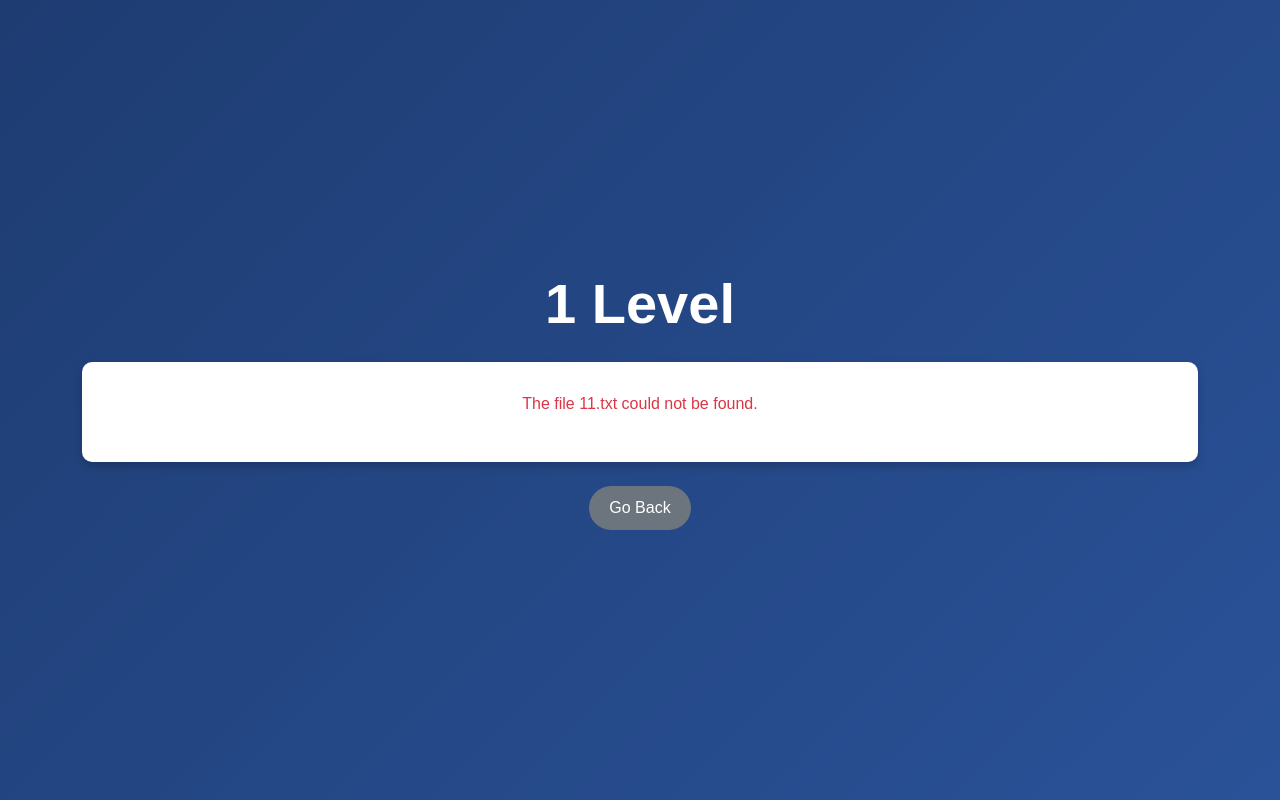
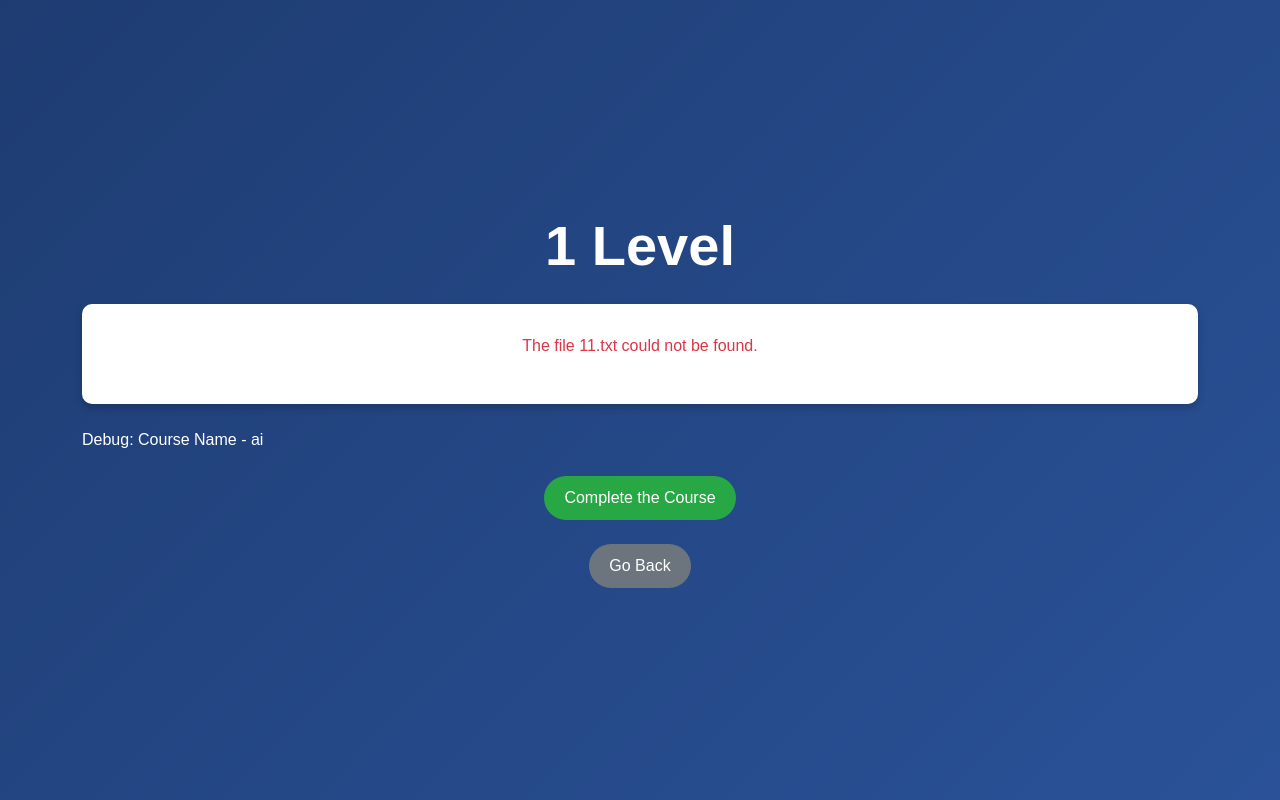
Before and after one commit to diljithmon170/Ai-Mentee_UI, a Django app: page /dashboard/text/ai/1/1/ in a window 1280 px wide. Run offline with Django 5.2, Linux system fonts and the light colour scheme; a user stored in the database is signed in.

Commit message:
enrolled and track course completed

```diff
--- a/dashboard/templates/content.html
+++ b/dashboard/templates/content.html
@@ -72,11 +72,15 @@
 </head>
 <body>
 
+
+
     <div class="container mt-5">
         <h1 class="text-center">{{ course_name }}</h1>
         <p class="text-center">Welcome to the {{ course_name }} Level. Choose your content genration mode</p>
 
         <!-- Buttons for text audio video -->
+        <p>Debug: Course Name - {{ course_name }}</p>
+        <p>Debug: Level - {{ level }}</p>
         <div class="text-center">
             <a href="{% url 'text' course_name=course_name level=level file_number=1 %}" class="custom-btn btn-1">Text</a>
             <a href="{% url 'audio' course_name=course_name level=level file_number=1 %}" class="custom-btn btn-2">Audio</a>
@@ -85,6 +89,7 @@
     </div>
 
     <!-- Bootstrap & jQuery -->
+
     <script src="https://code.jquery.com/jquery-3.6.0.min.js"></script>
     <script src="https://cdn.jsdelivr.net/npm/bootstrap@5.3.0/dist/js/bootstrap.bundle.min.js"></script>
 
--- a/dashboard/templates/interfaces/text.html
+++ b/dashboard/templates/interfaces/text.html
@@ -55,6 +55,20 @@
             background-color: #5a6268;
             transform: scale(1.1);
         }
+
+        .btn-success {
+            background-color: #28a745;
+            color: white;
+            border: none;
+            padding: 10px 20px;
+            border-radius: 30px;
+            transition: all 0.3s ease;
+        }
+
+        .btn-success:hover {
+            background-color: #218838;
+            transform: scale(1.1);
+        }
     </style>
 </head>
 <body>
@@ -71,6 +85,32 @@
                 <pre style="white-space: pre-wrap; font-size: 16px;">{{ content }}</pre>
             {% endif %}
         </div>
+        <script>
+            document.addEventListener('DOMContentLoaded', function () {
+                const completeCourseButton = document.getElementById('complete-course-btn');
+                completeCourseButton.addEventListener('click', function () {
+                    const courseName = "{{ course_name|escapejs }}"; // Get the course name from the template context
+                    fetch("{% url 'complete_course' course_name=course_name %}", {
+                        method: 'POST',
+                        headers: {
+                            'X-CSRFToken': '{{ csrf_token }}', // Include the CSRF token
+                            'Content-Type': 'application/json',
+                        },
+                    })
+                    .then(response => response.json())
+                    .then(data => {
+                        if (data.status === 'success') {
+                            alert(data.message);
+                            window.location.href = "{% url 'dashboard' %}";
+                        } else {
+                            alert(data.message);
+                        }
+                    })
+                    .catch(error => console.error('Error:', error));
+                });
+            });
+        </script>
+        <!-- Navigation Buttons -->
         <div class="text-center mt-4">
             {% if prev_file %}
                 <a href="{% url 'text' course_name=course_name level=level|lower file_number=file_number|add:'-1' %}" class="btn btn-secondary me-2">Previous</a>
@@ -79,6 +119,14 @@
                 <a href="{% url 'text' course_name=course_name level=level|lower file_number=file_number|add:'1' %}" class="btn btn-custom">Next</a>
             {% endif %}
         </div>
+
+        <!-- Complete the Course Form -->
+        <p>Debug: Course Name - {{ course_name }}</p>
+        <div class="text-center mt-4">
+            <button id="complete-course-btn" class="btn btn-success">Complete the Course</button>
+        </div>
+
+        <!-- Go Back Button -->
         <div class="text-center mt-4">
             <a href="{% url 'level' course_name %}" class="btn btn-back">Go Back</a>
         </div>
--- a/dashboard/urls.py
+++ b/dashboard/urls.py
@@ -11,7 +11,7 @@
     path('level/<str:course_name>/', views.level, name='level'),  # Level page with course parameter
     path('quiz/<str:course>/', views.quiz_view, name='quiz'),  # Quiz page with course parameter
     # path('text/<str:level>/', views.text_view, name='text'),  # Text page with level parameter
-    path('content/<str:level>/', views.content_view, name='content'), # Content page with level parameter
+    path('content/<str:course_name>/<str:level>/', views.content_view, name='content'),  # Content page with course and level parameters
 
 
 
@@ -20,4 +20,5 @@
     path('video/<str:course_name>/<str:level>/<int:file_number>/', views.video_view, name='video'),
 
     path('enroll/<str:course_name>/', views.enroll_course, name='enroll_course'),
+    path('complete/<str:course_name>/', views.complete_course, name='complete_course'),
 ]
--- a/dashboard/views.py
+++ b/dashboard/views.py
@@ -3,11 +3,24 @@
 from django.contrib.auth.decorators import login_required
 from .forms import QuizForm
 import os
+from django.contrib import messages
+from django.http import JsonResponse
 
 @login_required
 def dashboard(request):
-    enrolled_courses = request.user.enrolled_courses.all()  # Assuming a ManyToMany relationship
-    return render(request, 'dashboard.html', {'enrolled_courses': enrolled_courses})
+    """Render the dashboard with the user's progress."""
+    enrolled_courses = request.user.enrolled_courses.all()
+    completed_courses = request.user.completed_courses.all()  # Fetch completed courses
+    progress = {
+        'completed_courses': completed_courses.count(),
+        'in_progress': enrolled_courses.count() - completed_courses.count(),
+        'upcoming': 0,  # Add logic for upcoming courses if needed
+    }
+    return render(request, 'dashboard.html', {
+        'enrolled_courses': enrolled_courses,
+        'completed_courses': completed_courses,
+        'progress': progress,
+    })
 
 @login_required
 def level(request, course_name):
@@ -23,7 +36,12 @@
         course_display_name = "Python"
     if course_name.lower() == "java":
         course_display_name = "Java"
-    return render(request, 'level.html', {'course': course_name, 'course_display_name': course_display_name})
+
+    # Pass both course_name and course_display_name to the template
+    return render(request, 'level.html', {
+        'course_name': course_name,  # Pass the actual course name
+        'course_display_name': course_display_name  # Pass the display name
+    })
 
 @login_required
 def quiz_view(request, course):
@@ -62,10 +80,7 @@
 @login_required
 def text_view(request, course_name, level, file_number=1):
     """Render the text content page with navigation for files."""
-    # Define the base directory for text files
     base_dir = os.path.join('dashboard', 'templates', 'interfaces', 'text_files')
-
-    # Construct the file name based on the level and file number
     file_name = f"{level}{file_number}.txt"
     file_path = os.path.join(base_dir, file_name)
 
@@ -82,10 +97,10 @@
     next_file = os.path.exists(os.path.join(base_dir, f"{level}{file_number + 1}.txt"))
     prev_file = file_number > 1 and os.path.exists(os.path.join(base_dir, f"{level}{file_number - 1}.txt"))
 
-    # Render the text.html template with the course name, level, and file content
+    # Pass the correct course_name and level to the template
     return render(request, 'interfaces/text.html', {
-        'course_name': course_name.title(),
-        'level': level.title(),
+        'course_name': course_name,  # Pass the actual course name
+        'level': level.title(),  # Pass the level
         'content': content,
         'error': error,
         'file_number': file_number,
@@ -94,15 +109,12 @@
     })
 
 @login_required
-def content_view(request, level):
+def content_view(request, course_name, level):
     """Render the content page based on the selected level and course."""
-    # Retrieve the course name dynamically based on the level
-    course_name = level.title()  # Assuming the level corresponds to the course name
-
     # Pass both the course name and level to the template
     return render(request, 'content.html', {
-        'level': level,
-        'course_name': course_name
+        'course_name': course_name,  # Pass the actual course name
+        'level': level.title()  # Pass the level
     })
 
 
@@ -179,3 +191,21 @@
 
     # Redirect to the level.html page for the enrolled course
     return redirect('level', course_name=course_name)
+
+
+
+
+@login_required
+def complete_course(request, course_name):
+    """Mark the course as completed for the user."""
+    user = request.user
+    print(f"Received course_name: {course_name}")  # Debug statement
+    try:
+        # Retrieve the course from the database using a case-insensitive match
+        course = Course.objects.get(name__iexact=course_name)  # Case-insensitive match
+        print(f"Found course: {course.name}")  # Debug statement
+        user.completed_courses.add(course)  # Add the course to the user's completed courses
+        return JsonResponse({'status': 'success', 'message': f'{course_name} marked as completed.'})
+    except Course.DoesNotExist:
+        print(f"Course not found: {course_name}")  # Debug statement
+        return JsonResponse({'status': 'error', 'message': 'Course not found.'})
--- a/log_sig/models.py
+++ b/log_sig/models.py
@@ -40,6 +40,7 @@
     is_admin = models.BooleanField(default=False)
     is_superuser = models.BooleanField(default=False)
     enrolled_courses = models.ManyToManyField(Course, related_name='enrolled_users', blank=True)
+    completed_courses = models.ManyToManyField(Course, related_name='completed_users', blank=True)
 
     objects = CustomUserManager()
 
```
Also changed, not shown: dashboard/templates/level.html (+5 -4 lines), db.sqlite3, log_sig/migrations/0003_customuser_completed_courses.py (added).
